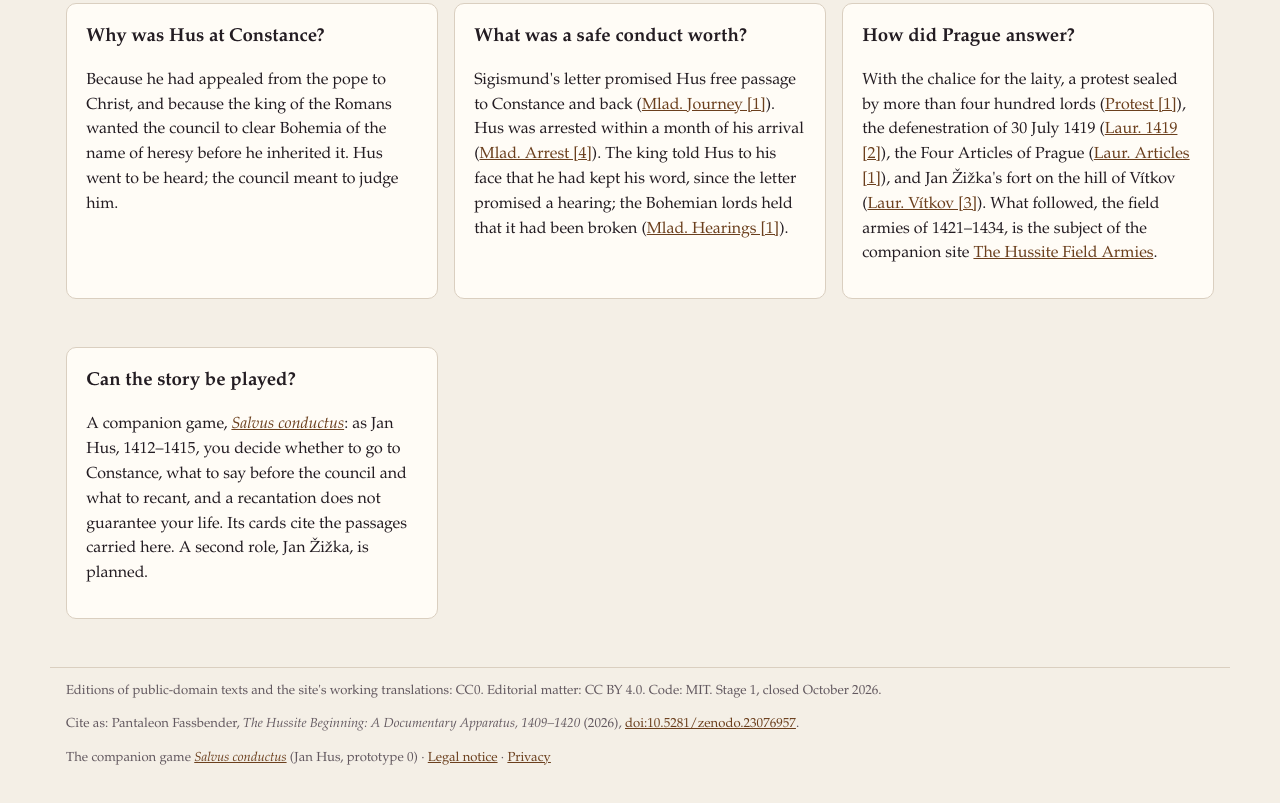
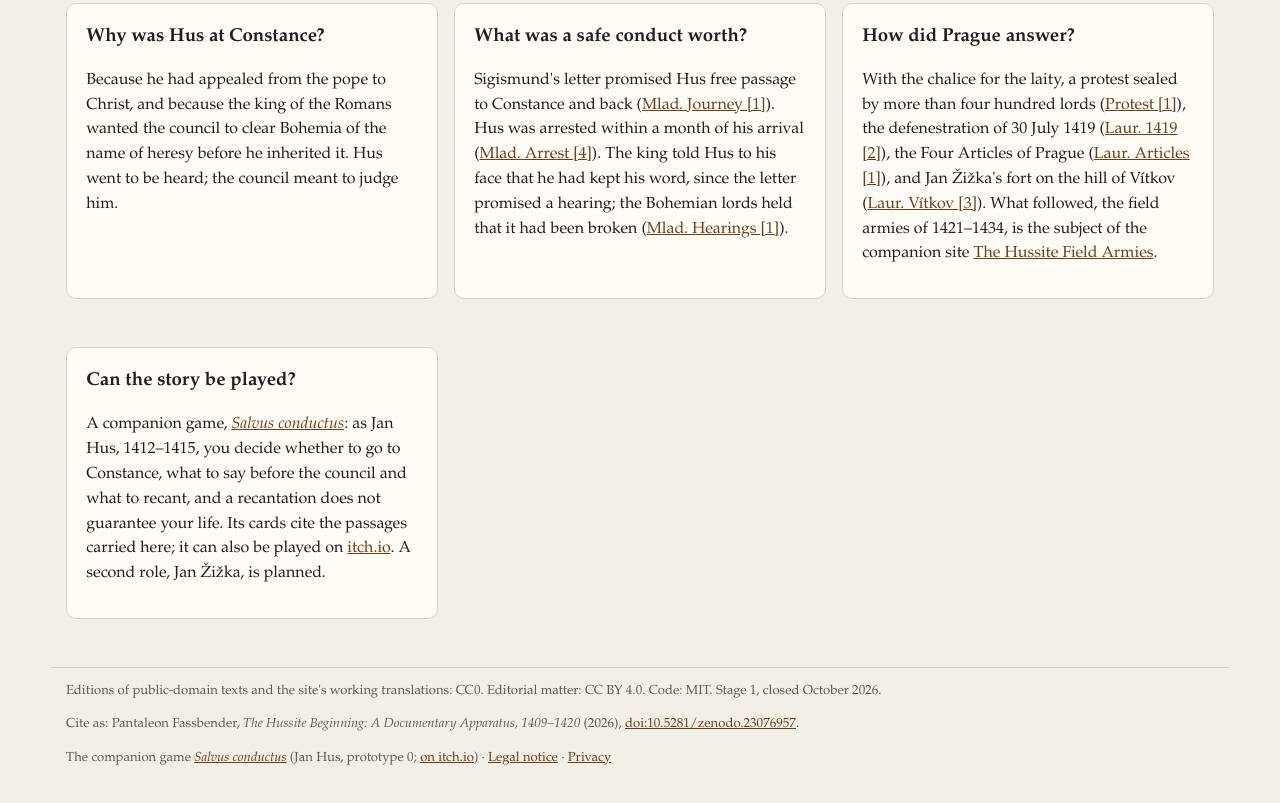
Before and after one commit to pantaleonfassbender-coder/The-Hussite-Beginning, a plain HTML site: page index.html in a window 1280 px wide. Shown: the part 1896-2699 px from the top of the page. Drawn offline with Linux system fonts and the light colour scheme.

Commit message:
Link Salvus conductus on itch.io
Co-Authored-By: Claude Opus 5.5 <noreply@anthropic.com>

```diff
--- a/app.js
+++ b/app.js
@@ -65,7 +65,7 @@ function overview() {
     <div class="panel"><h3>How did Prague answer?</h3>
       <p>With the chalice for the laity, a protest sealed by more than four hundred lords (<a href="#/text/lords/protest/1">Protest [1]</a>), the defenestration of 30 July 1419 (<a href="#/text/brezova/y1419/2">Laur. 1419 [2]</a>), the Four Articles of Prague (<a href="#/text/brezova/articles/1">Laur. Articles [1]</a>), and Jan Žižka's fort on the hill of Vítkov (<a href="#/text/brezova/vitkov/3">Laur. Vítkov [3]</a>). What followed, the field armies of 1421–1434, is the subject of the companion site <a href="https://the-hussite-field-armies.netlify.app/">The Hussite Field Armies</a>.</p></div>
     <div class="panel"><h3>Can the story be played?</h3>
-      <p>A companion game, <a href="https://salvus-conductus.netlify.app/"><em>Salvus conductus</em></a>: as Jan Hus, 1412–1415, you decide whether to go to Constance, what to say before the council and what to recant, and a recantation does not guarantee your life. Its cards cite the passages carried here. A second role, Jan Žižka, is planned.</p></div>
+      <p>A companion game, <a href="https://salvus-conductus.netlify.app/"><em>Salvus conductus</em></a>: as Jan Hus, 1412–1415, you decide whether to go to Constance, what to say before the council and what to recant, and a recantation does not guarantee your life. Its cards cite the passages carried here; it can also be played on <a href="https://leofassb.itch.io/salvus-conductus">itch.io</a>. A second role, Jan Žižka, is planned.</p></div>
   </div>`;
 }
 
--- a/index.html
+++ b/index.html
@@ -30,7 +30,7 @@
 <footer>
   <p>Editions of public-domain texts and the site's working translations: CC0. Editorial matter: CC BY 4.0. Code: MIT. Stage 1, closed October 2026.</p>
   <p>Cite as: Pantaleon Fassbender, <em>The Hussite Beginning: A Documentary Apparatus, 1409–1420</em> (2026), <a href="https://doi.org/10.5281/zenodo.23076957">doi:10.5281/zenodo.23076957</a>.</p>
-  <p>The companion game <a href="https://salvus-conductus.netlify.app/"><em>Salvus conductus</em></a> (Jan Hus, prototype 0) · <a href="legal.html#notice">Legal notice</a> · <a href="legal.html#privacy">Privacy</a></p>
+  <p>The companion game <a href="https://salvus-conductus.netlify.app/"><em>Salvus conductus</em></a> (Jan Hus, prototype 0; <a href="https://leofassb.itch.io/salvus-conductus">on itch.io</a>) · <a href="legal.html#notice">Legal notice</a> · <a href="legal.html#privacy">Privacy</a></p>
 </footer>
 <script src="app.js"></script>
 </body>
```
Also changed, not shown: 1 other file.
